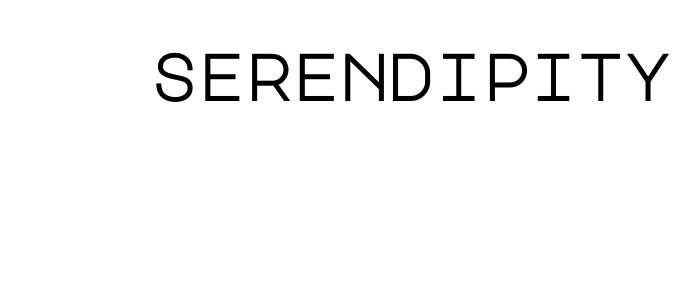
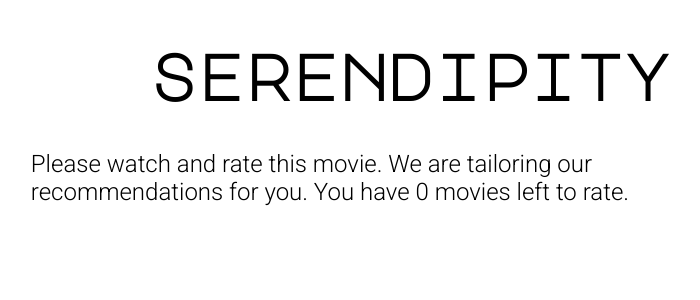
Before and after one commit to JackFlukinger/Serendipity, an Angular app in the folder Serendipity/: page / in a window 1280 px wide. Shown: the top 300 px of the page, without its empty margins (230-930 px from the left). Built offline with nearby package versions, Linux system fonts and the light colour scheme.

Commit message:
Changed app.component

```diff
--- a/Serendipity/src/app/app.component.ts
+++ b/Serendipity/src/app/app.component.ts
@@ -7,6 +7,5 @@
   styleUrls: ['./app.component.scss']
 })
 export class AppComponent {
-  hasChosenInterests = false;
-  serendipity = false;
+  stage = 2;
 }
```
